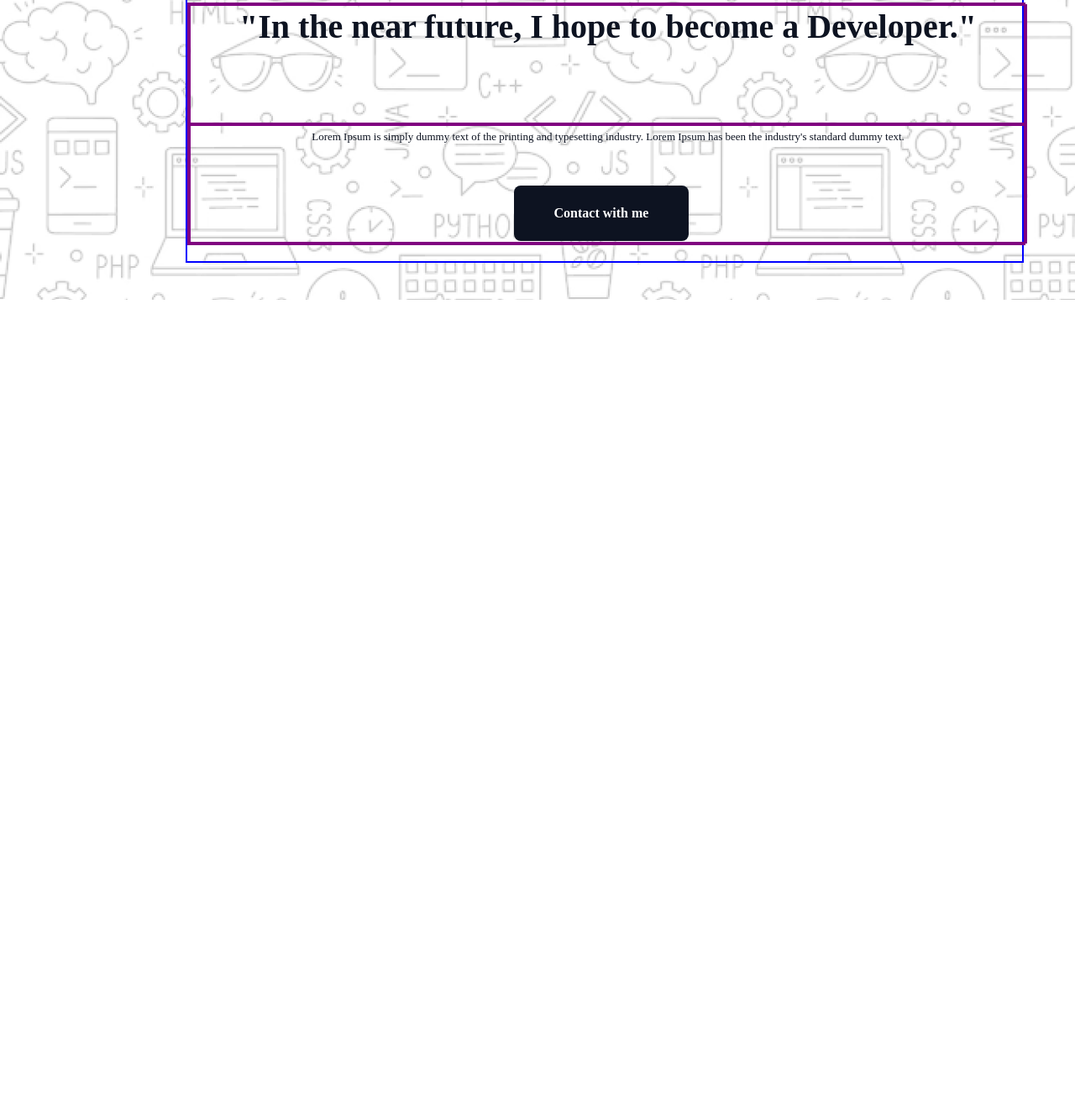
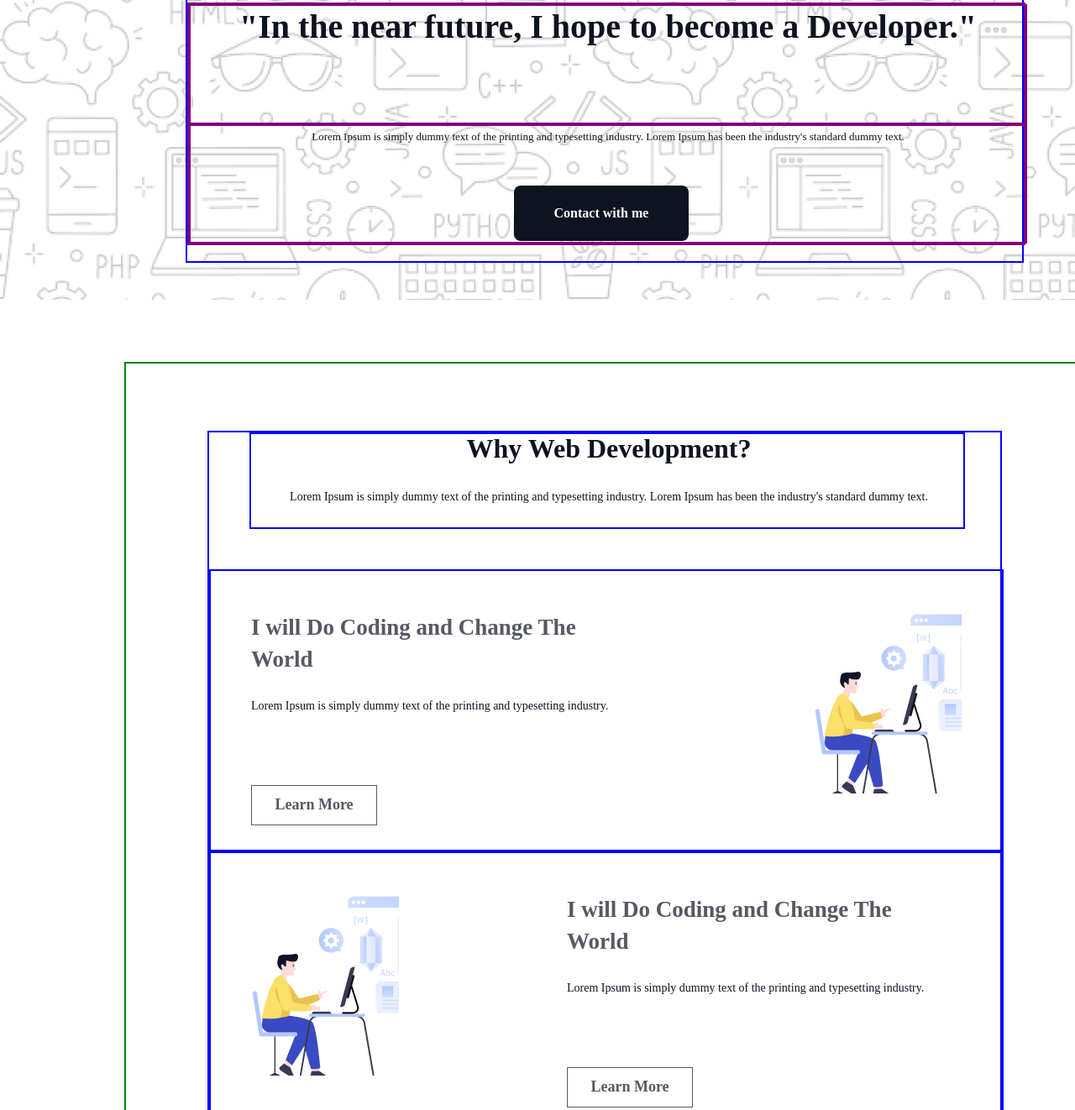
Before and after one commit to saudanoor/Assingment-One, a plain HTML site: page index.html in a window 1280 px wide. Shown: the part 426-1748 px from the top of the page at 84% size. Before the commit the page ends 800 px from the top, so only its background shows below. Drawn offline with Linux system fonts and the light colour scheme; a web font is replaced by a local one.

Commit message:
third contaner

```diff
--- a/index.html
+++ b/index.html
@@ -66,6 +66,104 @@
 
 
         </div>
+
+        <div class="frame-13">
+
+            <div class="frame-12">
+
+                <div class="frame-5">
+                    <div class="why-web">
+                        Why Web Development?
+                    </div>
+                    <div class="inside">
+                        Lorem Ipsum is simply dummy text of the printing and typesetting industry. Lorem Ipsum has been the industry's standard dummy text.
+                    </div>
+
+                </div>
+
+
+                <!-- 10  A -->
+                <div class="frame-10 ">
+                    <div class="frame-9">
+                        <div class="inside9">
+                        <div class="title-9">
+                            I will Do Coding and Change The World
+                        </div>
+                        <div class="des9">
+                            Lorem Ipsum is simply dummy text of the printing and typesetting industry.
+                        </div>
+
+                        <div class="learnmore">
+                            Learn More
+                        </div>
+
+                     </div>
+                     <div class="image"></div>
+
+                    </div>
+
+                </div>
+
+
+<!-- 10    B -->
+
+                <div class="frame-10 ">
+                    <div class="frame-9">
+
+                        <div class="imageB"></div>
+
+                    <div class="inside9">
+
+
+                        <div class="title-9">
+                            I will Do Coding and Change The World
+                        </div>
+                        <div class="des9">
+                            Lorem Ipsum is simply dummy text of the printing and typesetting industry.
+                        </div>
+
+                        <div class="learnmore">
+                            Learn More
+                        </div>
+
+
+
+                    </div>
+
+
+                    </div>
+
+                </div>
+
+
+<!-- 10   C   -->
+
+                <div class="frame-10 ">
+                    <div class="frame-9">
+                        <div class="inside9">
+                        <div class="title-9">
+                            I will Do Coding and Change The World
+                        </div>
+                        <div class="des9">
+                            Lorem Ipsum is simply dummy text of the printing and typesetting industry.
+                        </div>
+
+                        <div class="learnmore">
+                            Learn More
+                        </div>
+
+                     </div>
+                     <div class="image"></div>
+
+                    </div>
+
+                </div>
+
+
+            </div>
+
+
+        </div>
     </main>
 
 </body>
--- a/style/styles.css
+++ b/style/styles.css
@@ -198,3 +198,152 @@ align-items: center;
 padding: 21px 24px 21px 24px;
 
 }
+
+/* Frame 13 starts here */
+
+.frame-13{
+    border: 2px solid green;
+    position: absolute;
+width: 1140px;
+height: 1395px;
+left: 148px;
+right: 152px;
+top: 857px;
+bottom: 2993px;
+padding: 80px 97px 80px 97px;
+}
+
+.frame-12{
+    border: 2px solid blue;
+    height: 1235px;
+    width: 946px;
+
+}
+.frame-5{
+    border: 2px solid blue;
+    width: 852px;
+    height: 115px;
+    margin: 0px 47px 48px 48px;
+}
+.why-web{
+    width: 852px;
+    height: 39px;
+    color: rgb(13, 19, 33);
+font-family: Azeret Mono;
+font-size: 32px;
+font-weight: 750;
+line-height: 35px;
+letter-spacing: 0%;
+text-align: center;
+
+}
+
+.inside{
+    width: 852px;
+ height: 52px;
+
+ color: rgb(13, 19, 33);
+font-family: Azeret Mono;
+font-size: 14px;
+font-weight: 370;
+line-height: 26px;
+letter-spacing: 0%;
+text-align: center;
+margin-top: 23px;
+}
+
+.frame-10{
+    border: 2px solid blue;
+    width: 946px;
+    height: 336px;
+    padding: 48px;
+
+}
+
+.frame-9{
+    display: flex;
+    flex-direction: row;
+}
+
+.inside9{
+    display: flex;
+    flex-direction: column;
+}
+
+.title-9{
+
+    width: 460px;
+    height: 72px;
+
+    color: rgba(13, 19, 33, 0.7);
+    font-family: Azeret Mono;
+    font-size: 27px;
+    font-weight: 750;
+    line-height: 38px;
+    letter-spacing: 0%;
+    text-align: left;
+}
+
+.des9{
+
+
+    width: 470px;
+height: 52px;
+    color: rgb(13, 19, 33);
+font-family: Azeret Mono;
+font-size: 14px;
+font-weight: 370;
+line-height: 26px;
+letter-spacing: 0%;
+text-align: left;
+margin-top: 28px;
+
+
+}
+
+.learnmore{
+
+    margin-top: 55px;
+    width: 150px;
+    height: 48px;
+
+    box-sizing: border-box;
+border: 1px solid rgb(13, 19, 33);
+opacity: 0.7;
+
+color: rgb(13, 19, 33);
+font-family: Azeret Mono;
+font-size: 18px;
+font-weight: 550;
+line-height: 20px;
+letter-spacing: 0%;
+text-align: center;
+padding-top: 12px;
+
+
+
+}
+
+.image{
+    background-image: url("/assets/Layer_1.png");
+    width: 259.56px;
+    height: 217.01px;
+    left: 0.36%;
+    right: -0.36%;
+    top: 1.74%;
+    bottom: -1.74%;
+
+    margin-left: 200px;
+}
+
+.imageB{
+    background-image: url("../assets/Layer_1.png");
+    width: 259.56px;
+    height: 217.01px;
+    left: 0.36%;
+    right: -0.36%;
+    top: 1.74%;
+    bottom: -1.74%;
+
+    margin-right: 200px;
+}
```
